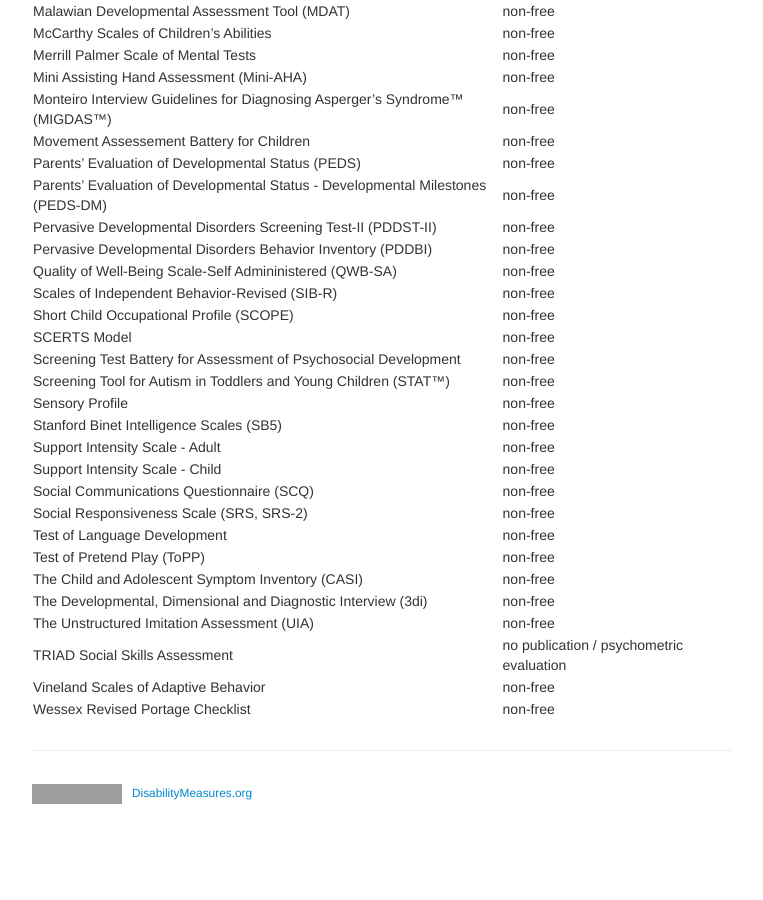
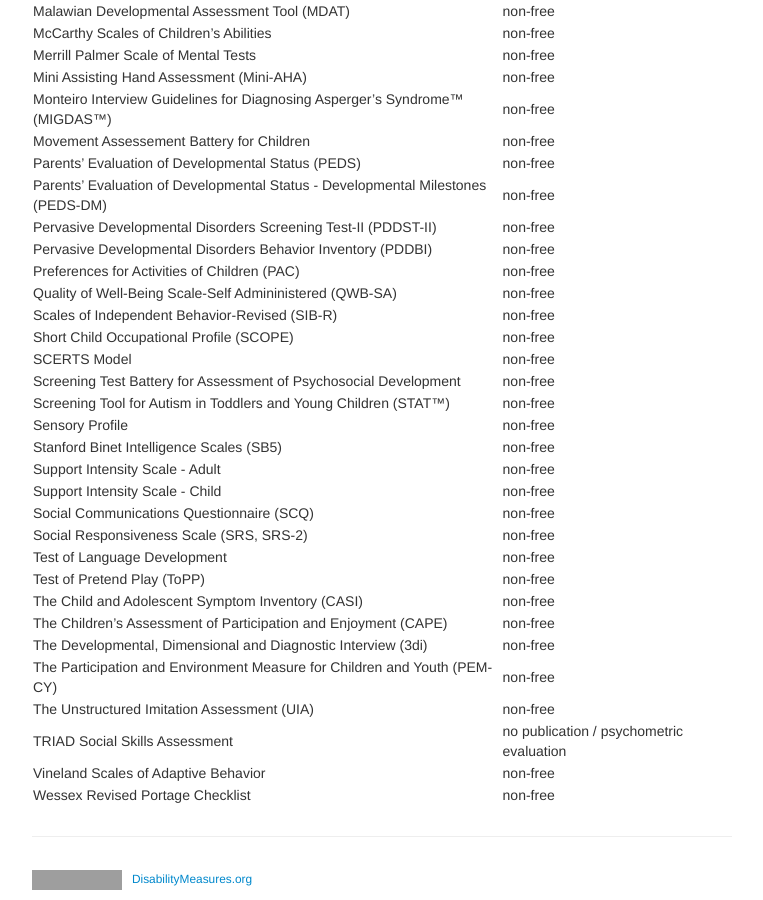
Before and after one commit to mjmaenner/disabilitymeasures, a Jekyll site: the page built from pages/donotqualify.md, in a window 1280 px wide and 900 px high, scrolled down 1770 px. Shown: the whole window, without its empty margins (258-1021 px from the left). Built offline with Jekyll 4.4.1, drawn with Linux system fonts in a browser that asks for light colours; before the commit the page ends 2584 px from its top, so only the background shows below that; grey boxes are pictures that could not be loaded.

Commit message:
added new measures

```diff
--- a/pages/donotqualify.md
+++ b/pages/donotqualify.md
@@ -92,6 +92,7 @@ Parents' Evaluation of Developmental Status (PEDS) | non-free
 Parents' Evaluation of Developmental Status - Developmental Milestones (PEDS-DM) | non-free
 Pervasive Developmental Disorders Screening Test-II (PDDST-II) | non-free
 Pervasive Developmental Disorders Behavior Inventory (PDDBI) | non-free
+Preferences for Activities of Children (PAC) | non-free
 Quality of Well-Being Scale-Self Admininistered (QWB-SA) | non-free
 Scales of Independent Behavior-Revised (SIB-R) | non-free
 Short Child Occupational Profile (SCOPE) | non-free
@@ -107,7 +108,9 @@ Social Responsiveness Scale (SRS, SRS-2) | non-free
 Test of Language Development | non-free
 Test of Pretend Play (ToPP) | non-free
 The Child and Adolescent Symptom Inventory (CASI) | non-free
+The Children's Assessment of Participation and Enjoyment (CAPE) | non-free
 The Developmental, Dimensional and Diagnostic Interview (3di) | non-free
+The Participation and Environment Measure for Children and Youth (PEM-CY) | non-free
 The Unstructured Imitation Assessment (UIA) | non-free
 TRIAD Social Skills Assessment | no publication / psychometric evaluation
 Vineland Scales of Adaptive Behavior | non-free
```
